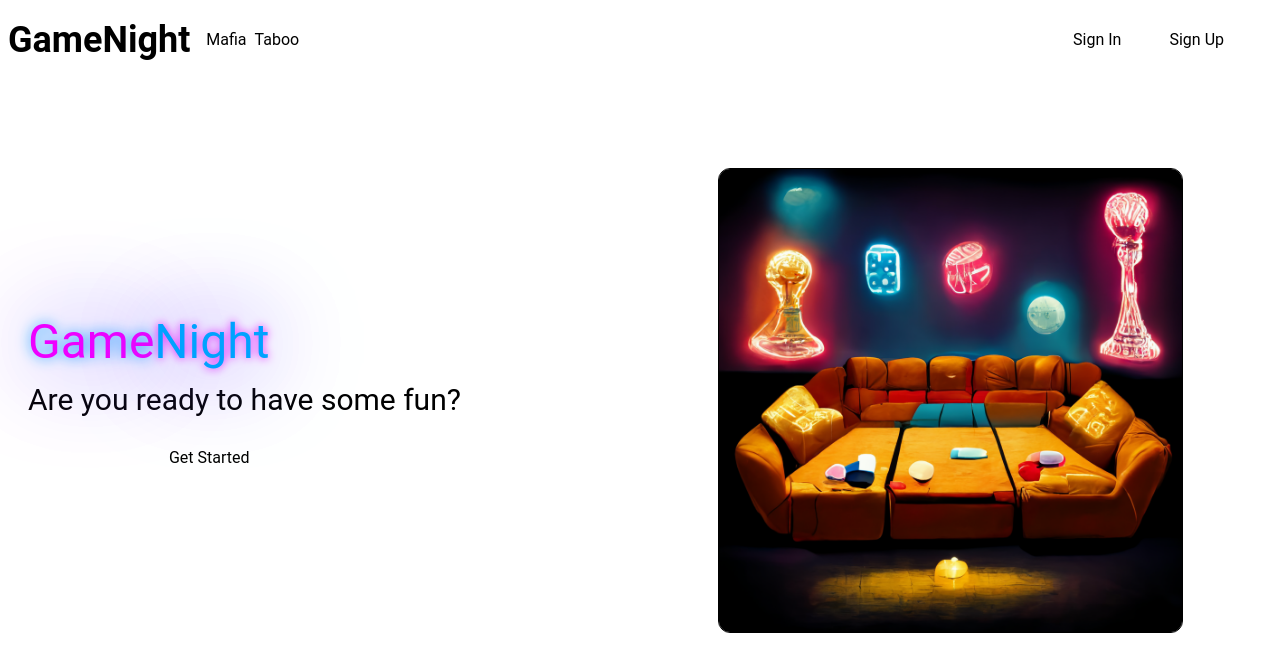
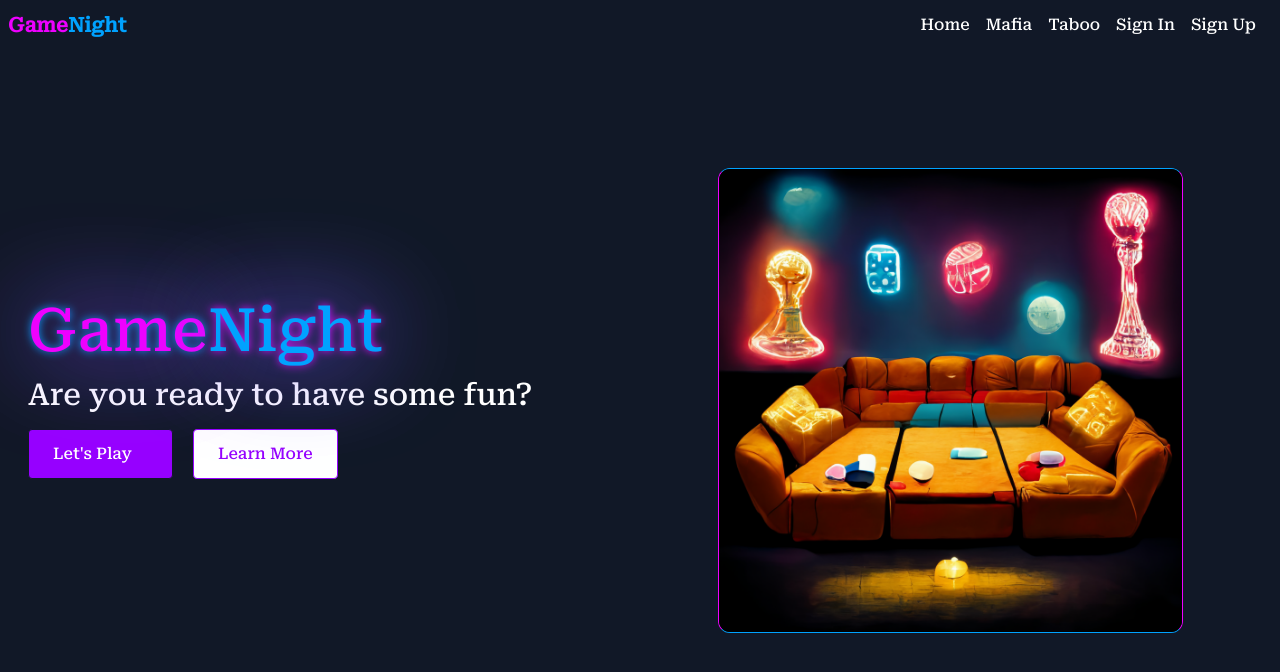
Before and after one commit to snipergz/GameNight, a React (Create React App) app in the folder frontend/: page / in a window 1280 px wide. Shown: the top 672 px of the page. Built offline with nearby package versions, Linux system fonts and the light colour scheme.

Commit message:
Updated Hero and Navbar Components

```diff
--- a/frontend/public/index.html
+++ b/frontend/public/index.html
@@ -27,7 +27,7 @@
       work correctly both with client-side routing and a non-root public URL.
       Learn how to configure a non-root public URL by running `npm run build`.
     -->
-    <title>React App</title>
+    <title>GameNight</title>
   </head>
   <body>
     <noscript>You need to enable JavaScript to run this app.</noscript>
--- a/frontend/src/App.js
+++ b/frontend/src/App.js
@@ -10,6 +10,7 @@ function App() {
       <div>
         <Routes>
           <Route path='/' element={<Home/>}/>
+          <Route path='/home' element={<Home/>}/>
           <Route path='/mafia' element={<Mafia/>}/>
           <Route path='/taboo' element={<Taboo/>}/>
         </Routes>
--- a/frontend/src/components/Hero.jsx
+++ b/frontend/src/components/Hero.jsx
@@ -1,27 +1,31 @@
 import React from 'react'
-import gameNight from '../assets/game-night-logo-700x467-2847594515.png'
+import gameNight from '../assets/game-night-logo.png'
 import gameCouch from '../assets/gameCouch.png'
 
 const Hero = () => {
   return (
-    <div className='w-full h-screen bg-zinc-200 flex flex-col justify-between'>
+    <div className='w-full h-screen flex flex-col justify-between'>
         <div className='grid md:grid-cols-2 max-w-[1240px] m-auto'>
-            <div className='flex flex-col justify-center md:items-start w-full px-2 py-2'>
-              <h1 className="text-5xl">
-                <span className="text-pink leading-3 outline-none drop-shadow-titleLeft">
+            <div className='flex flex-col justify-center items-center xl:items-start w-full px-2 py-2 mb-5 sm:m-none'>
+              <h1 className='text-5xl lg:text-6xl font-navFontRS'>
+                <span className="text-neonPink leading-3 outline-none drop-shadow-titleLeft">
                   Game
                 </span>
-                <span className="text-blue leading 3 outline-none drop-shadow-titleRight">
+                <span className="text-neonBlue my-4 leading 3 outline-none drop-shadow-titleRight">
                   Night
                 </span>
               </h1>
-              <h2 className="text-white text-3xl my-4">
+              <h2 className="text-white text-xl lg:text-3xl my-4">
                 Are you ready to have some fun?
               </h2>
-              <button className='py-3 px-6 sm:w-[60%]'>Get Started</button>
+              <div className='flex flex-row gap-5 w-full justify-center xl:justify-start'>
+                <a className='bg-darkPurple text-white py-3 px-6 min-w-[145px] border border-navy rounded' href="#" >Let's Play</a>
+                <a className='bg-white text-darkPurple py-3 px-6 min-w-[145px] border border-darkPurple rounded' href="#">Learn More</a>
+              </div>
+
             </div>
             <div className=''>
-              <img className='w-[75%] mx-auto border rounded-xl' src={gameCouch} alt="" />
+              <img className='w-[75%] mx-auto border border-x-neonPink border-y-neonBlue rounded-xl' src={gameCouch} alt="" />
             </div>
         </div>
     </div>
--- a/frontend/src/components/Navbar.jsx
+++ b/frontend/src/components/Navbar.jsx
@@ -6,27 +6,29 @@ const Navbar = () => {
     const handleClick = () => setNav(!nav);
 
   return (
-    <div className='w-screen h-[80px] z-10 bg-zince-200 fixed drop-shadow-lg'>
+    <div className='w-screen text-white h-[50px] bg-navy z-10 fixed drop-shadow-lg'>
         <div className='px-2 flex justify-between items-center w-full h-full'>
             <div className='flex items-center'>
-            <Link className='text-3xl font-bold mr-4 sm:text-4xl' to='/'>GameNight</Link>
-                <ul className='hidden md:flex'>
-                    <Link className='mr-2' to='/mafia'>Mafia</Link>
-                    <Link to='/taboo'>Taboo</Link>
-                </ul>
+            <Link className='font-bold mr-4 hidden sm:block' to='/'>
+                <span className='text-neonPink text-xl'>Game</span>
+                <span className='text-neonBlue text-xl'>Night</span>
+            </Link>
             </div>
-            <div className='hidden md:flex pr-4'>
-                <button className='border-none bg-transparent text-black mr-4'>Sign In</button>
-                <button className='px-8 py-3'>Sign Up</button>
+            <div className='hidden md:flex pr-4 items-center gap-4'>
+                <Link to='/home' className='hover:text-neonBlue'>Home</Link>
+                <Link to='/mafia' className='hover:text-neonPink'>Mafia</Link>
+                <Link to='/taboo' className='hover:text-neonBlue'>Taboo</Link>
+                <button className='hover:text-neonPink'>Sign In</button>
+                <button className='hover:text-neonBlue'>Sign Up</button>
             </div>
-            <div className='md:hidden mr-4' onClick={handleClick}>
+            <div className='md:hidden mr-4 justify-start' onClick={handleClick}>
                 {!nav ? <>OPEN</>: <>CLOSE</>}
             </div>
         </div>
 
-        <ul className={!nav ? 'hidden' : 'absolute bg-zinc-200 w-full px-8'}>
-            <Link className='border-b-2 border-zinc-300 w-full' to='/mafia'>Mafia</Link>
-            <Link className='border-b-2 border-zinc-300 w-full' to='/taboo'>Taboo</Link>
+        <ul className={!nav ? 'hidden' : 'absolute bg-navy w-full px-8'}>
+            <Link className='border-b-2 border-zinc-300 w-full block' to='/mafia'>Mafia</Link>
+            <Link className='border-b-2 border-zinc-300 w-full blc' to='/taboo'>Taboo</Link>
             <div className='flex flex-col my-4'>
             <button className='border-none bg-transparent text-indigo-600 px-8 py-3 mb-4'>Sign In</button>
             <button className='px-8 py-3'>Sign Up</button>
--- a/frontend/src/index.css
+++ b/frontend/src/index.css
@@ -5,3 +5,8 @@
 /* body {
     background-color: rgb(17 24 39);
 } */
+
+body{
+    font-family: "Roboto Serif", "serif";
+    background-color: rgb(17 24 39);
+}
--- a/frontend/tailwind.config.js
+++ b/frontend/tailwind.config.js
@@ -1,4 +1,6 @@
 /** @type {import('tailwindcss').Config} */
+const colors = require('tailwindcss/colors')
+
 module.exports = {
   content: ['./src/**/*.{js,jsx,ts,tsx}'],
   theme: {
@@ -26,13 +28,23 @@ module.exports = {
       navFontRS: ["Roboto Serif", "serif"],
     },
     colors: {
+      transparent: 'transparent',
+      current: 'currentColor',
+      black: colors.black,
+      white: colors.white,
+      gray: colors.gray,
+      emerald: colors.emerald,
+      indigo: colors.indigo,
+      yellow: colors.yellow,
       // to access use text-pink (or any prefix)
-      pink: "#EE00FF",
-      blue: "#00A2FF",
+      neonPink: "#EE00FF",
+      neonBlue: "#00A2FF",
+      navy: "rgb(17 24 39);",
+      darkPurple: "#9600ff"
     },
     dropShadow: {
-      titleLeft: ["0 0 50px rgb(238,0,255)", "0 0 7px rgb(0,162,255)"],
-      titleRight: ["0 0 50px rgb(0, 162, 255)", "0 0 5px rgb(238, 0, 255)"],
+      titleLeft: ["0 0 50px rgb(238,0,255)", "0 0 4px rgb(0,162,255)"],
+      titleRight: ["0 0 50px rgb(0, 162, 255)", "0 0 4px rgb(238, 0, 255)"],
     }
   },
   plugins: [],
```
Also changed, not shown: frontend/src/assets/game-night-logo.png (renamed from frontend/src/assets/game-night-logo-700x467-2847594515.png), 1 other file (tests, documents, lock files or other folders).
